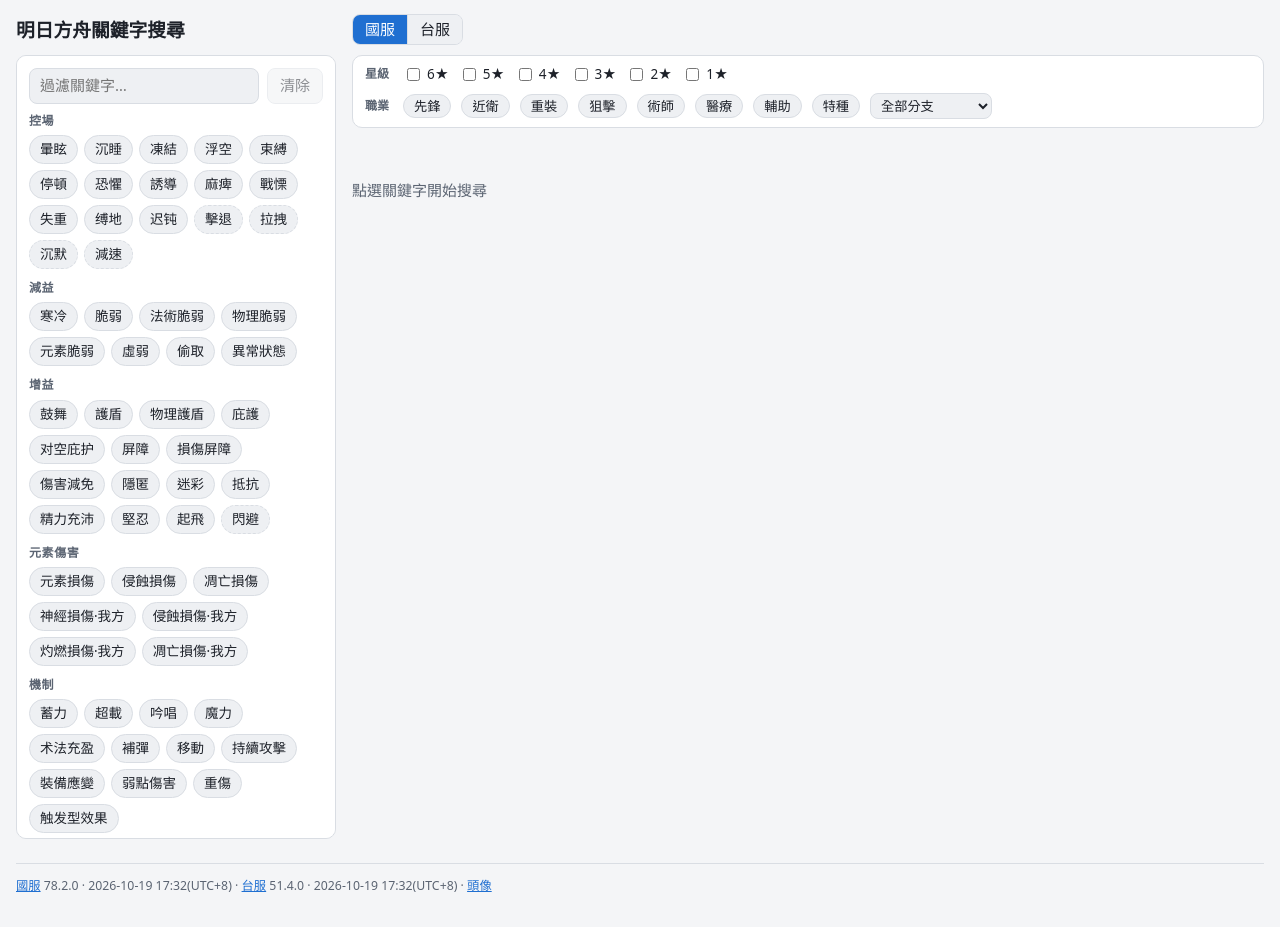
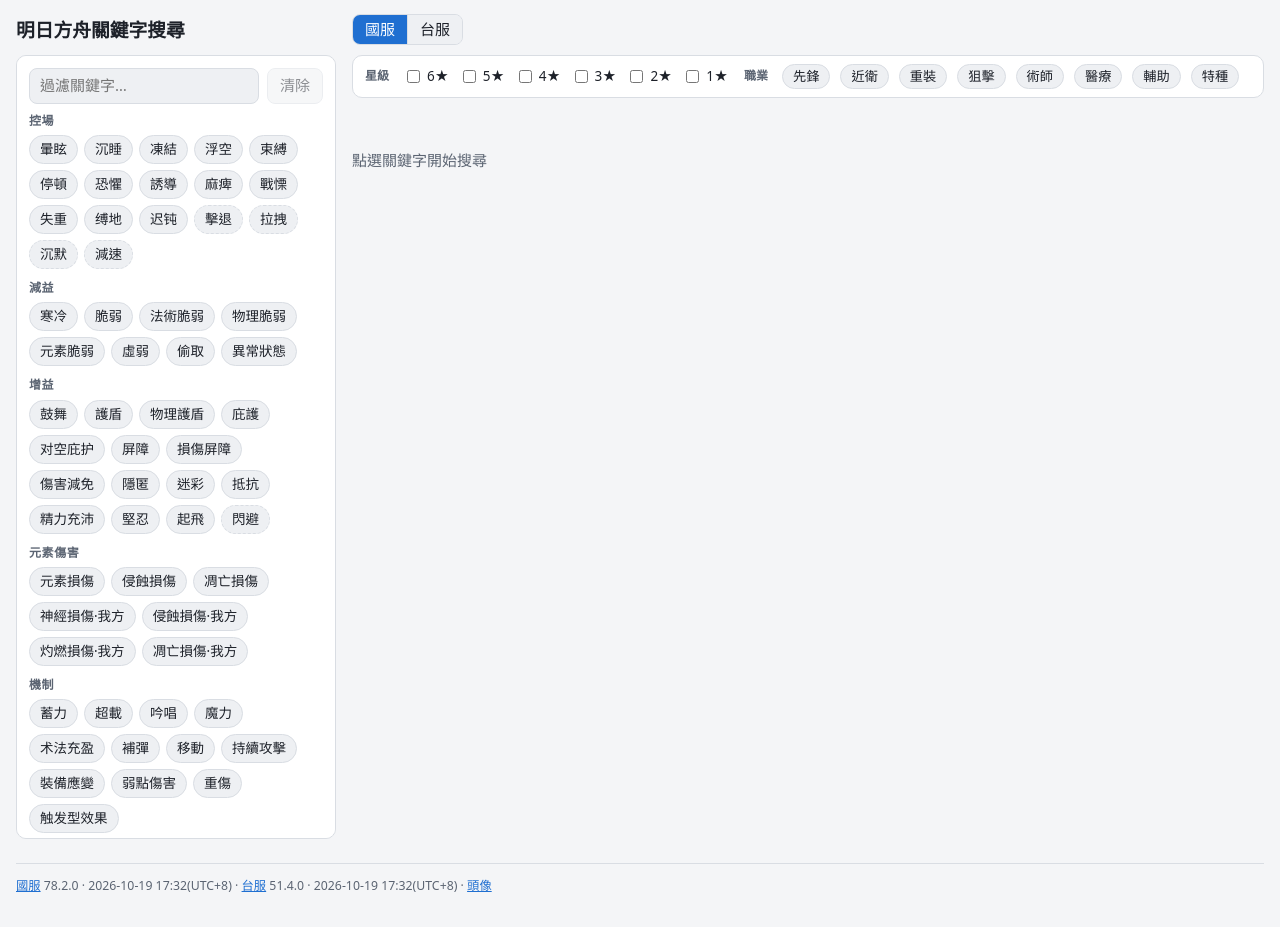
Before and after one commit to three3year/ak-keyword, a Vue app: page / in a window 1280 px wide. Built offline with nearby package versions, Linux system fonts and the light colour scheme.

Commit message:
feat: 移除分支篩選(search-tweaks 票 02)
Co-Authored-By: Claude Opus 5.5 <noreply@anthropic.com>

```diff
--- a/src/App.vue
+++ b/src/App.vue
@@ -35,7 +35,6 @@ const SERVERS: { value: Server; label: string }[] = [
 ]
 const rarities = ref<number[]>([])
 const professions = ref<Profession[]>([])
-const branch = ref('')
 // 窄螢幕上關鍵字面板收合成抽屜
 const drawerOpen = ref(false)
 
@@ -57,7 +56,6 @@ const results = computed(() =>
         server: server.value,
         rarities: rarities.value,
         professions: professions.value,
-        subProfessions: branch.value ? [branch.value] : [],
       })
     : [],
 )
@@ -79,7 +77,6 @@ const emptyConditions = computed(() => {
   ]
   if (rarities.value.length) list.push(`星級:${[...rarities.value].sort((a, b) => b - a).map((r) => `${r}★`).join('、')}`)
   if (professions.value.length) list.push(`職業:${professions.value.map((p) => PROFESSION_LABELS[p]).join('、')}`)
-  if (branch.value) list.push(`分支:${index.value?.subProfessions[branch.value]?.name ?? branch.value}`)
   return list
 })
 
@@ -196,12 +193,7 @@ onBeforeUnmount(() => window.removeEventListener('keydown', onKey))
         <KeywordPanel :index="index" :selected="selected" @toggle="toggle" @clear="clear" />
       </aside>
       <section class="results">
-        <FilterBar
-          v-model:rarities="rarities"
-          v-model:professions="professions"
-          v-model:branch="branch"
-          :options="options"
-        />
+        <FilterBar v-model:rarities="rarities" v-model:professions="professions" :options="options" />
         <div v-if="selection.length > 0" class="chips">
           <span v-for="s in selection" :key="s.keyword" class="chip" data-testid="chip">
             <span :data-k="s.keyword" class="chip-name">{{ keywordName(s.keyword) }}</span>
--- a/src/components/FilterBar.vue
+++ b/src/components/FilterBar.vue
@@ -1,24 +1,14 @@
 <script setup lang="ts">
-import { computed } from 'vue'
 import type { FilterOptions } from '../core/query'
 import type { Profession } from '../core/types'
 
-const props = defineProps<{ options: FilterOptions }>()
+defineProps<{ options: FilterOptions }>()
 
 const rarities = defineModel<number[]>('rarities', { required: true })
 const professions = defineModel<Profession[]>('professions', { required: true })
-const branch = defineModel<string>('branch', { required: true })
-
-// 分支選單只列已選職業的分支(沒選職業時列全部)
-const branches = computed(() =>
-  props.options.professions
-    .filter((p) => professions.value.length === 0 || professions.value.includes(p.id))
-    .flatMap((p) => p.branches.map((b) => ({ ...b, profession: p.name }))),
-)
 
 function toggleProfession(p: Profession) {
   professions.value = professions.value.includes(p) ? professions.value.filter((x) => x !== p) : [...professions.value, p]
-  if (branch.value && !branches.value.some((b) => b.id === branch.value)) branch.value = ''
 }
 </script>
 
@@ -43,10 +33,6 @@ function toggleProfession(p: Profession) {
       >
         {{ p.name }}
       </button>
-      <select v-model="branch" class="branch" aria-label="分支">
-        <option value="">全部分支</option>
-        <option v-for="b in branches" :key="b.id" :value="b.id">{{ b.name }}({{ b.profession }})</option>
-      </select>
     </fieldset>
   </div>
 </template>
--- a/src/core/query.ts
+++ b/src/core/query.ts
@@ -136,7 +136,6 @@ function resultOperator(op: IndexOperator, opts: QueryOptions): ResultOperator |
 function passesFilters(op: IndexOperator, opts: QueryOptions): boolean {
   if (opts.rarities?.length && !opts.rarities.includes(op.rarity)) return false
   if (opts.professions?.length && !opts.professions.includes(op.profession)) return false
-  if (opts.subProfessions?.length && !opts.subProfessions.includes(op.subProfession)) return false
   return true
 }
 
@@ -191,17 +190,13 @@ export function availableTypes(index: SearchIndex, server: Server, keyword: stri
 
 export interface FilterOptions {
   rarities: number[]
-  professions: { id: Profession; name: string; branches: { id: string; name: string }[] }[]
+  professions: { id: Profession; name: string }[]
 }
 
-/** 篩選列的選項:索引裡實際出現的星級、職業(遊戲內順序)與分支。 */
+/** 篩選列的選項:索引裡實際出現的星級與職業(遊戲內順序)。 */
 export function filterOptions(index: SearchIndex): FilterOptions {
   const rarities = [...new Set(index.operators.map((o) => o.rarity))].sort((a, b) => b - a)
-  const professions = PROFESSIONS.filter((p) => index.operators.some((o) => o.profession === p)).map((p) => {
-    const branches = [...new Set(index.operators.filter((o) => o.profession === p).map((o) => o.subProfession))]
-      .map((id) => ({ id, name: index.subProfessions[id]?.name ?? id }))
-    return { id: p, name: PROFESSION_LABELS[p], branches }
-  })
+  const professions = PROFESSIONS.filter((p) => index.operators.some((o) => o.profession === p)).map((p) => ({ id: p, name: PROFESSION_LABELS[p] }))
   return { rarities, professions }
 }
 
--- a/src/core/types.ts
+++ b/src/core/types.ts
@@ -144,7 +144,6 @@ export interface QueryOptions {
   server: Server
   rarities?: number[]
   professions?: Profession[]
-  subProfessions?: string[]
 }
 
 export interface ResultStage {
--- a/src/style.css
+++ b/src/style.css
@@ -91,8 +91,7 @@ body {
 }
 
 button,
-input,
-select {
+input {
   font: inherit;
   color: inherit;
 }
@@ -732,15 +731,6 @@ input:focus-visible {
   color: #fff;
 }
 
-.branch {
-  border: 1px solid var(--border);
-  background: var(--surface-2);
-  border-radius: 8px;
-  padding: 2px 6px;
-  max-width: 100%;
-  font-size: 0.88rem;
-}
-
 .result-meta {
   display: flex;
   flex-wrap: wrap;
```
Also changed, not shown: 2 other files (tests, documents, lock files or other folders).
